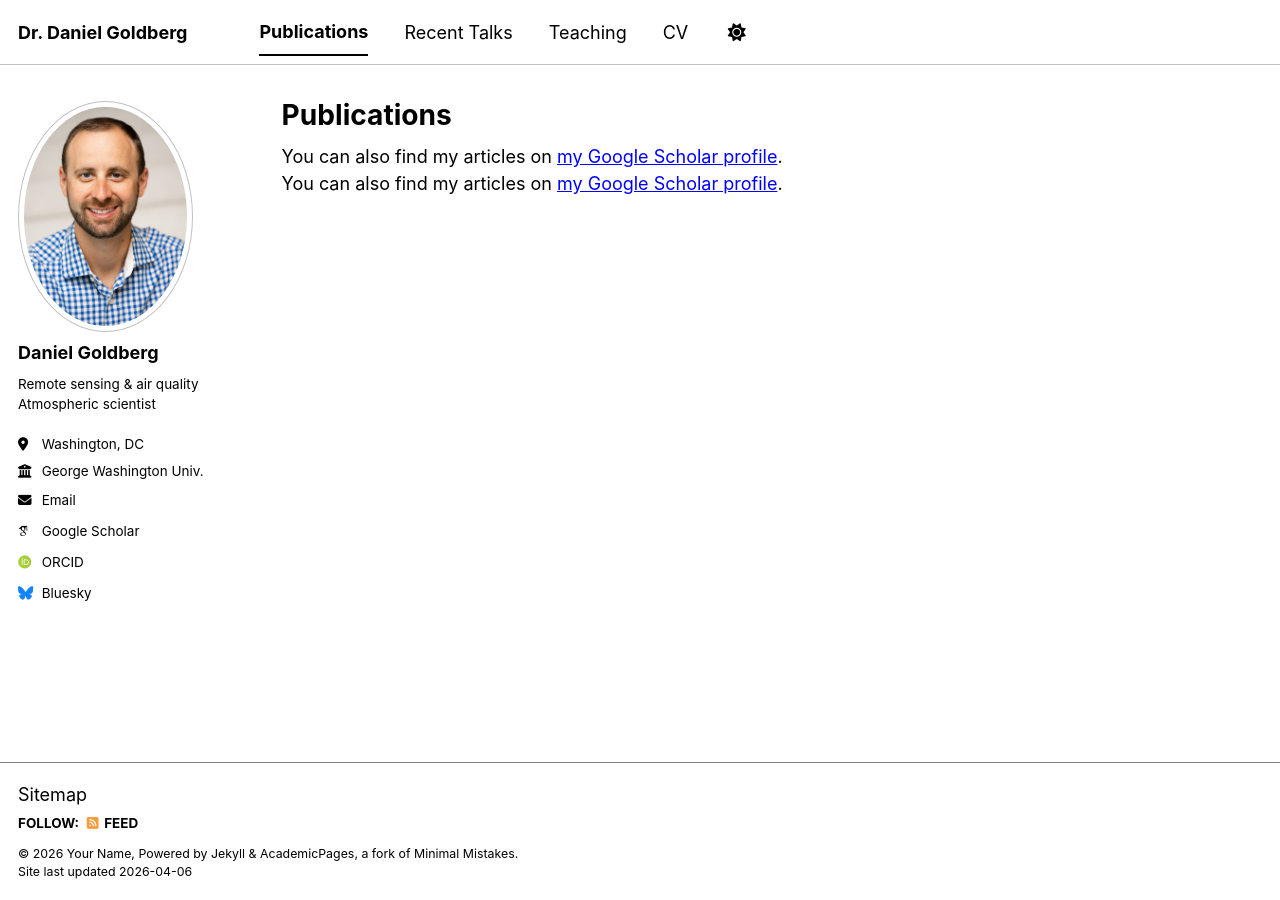
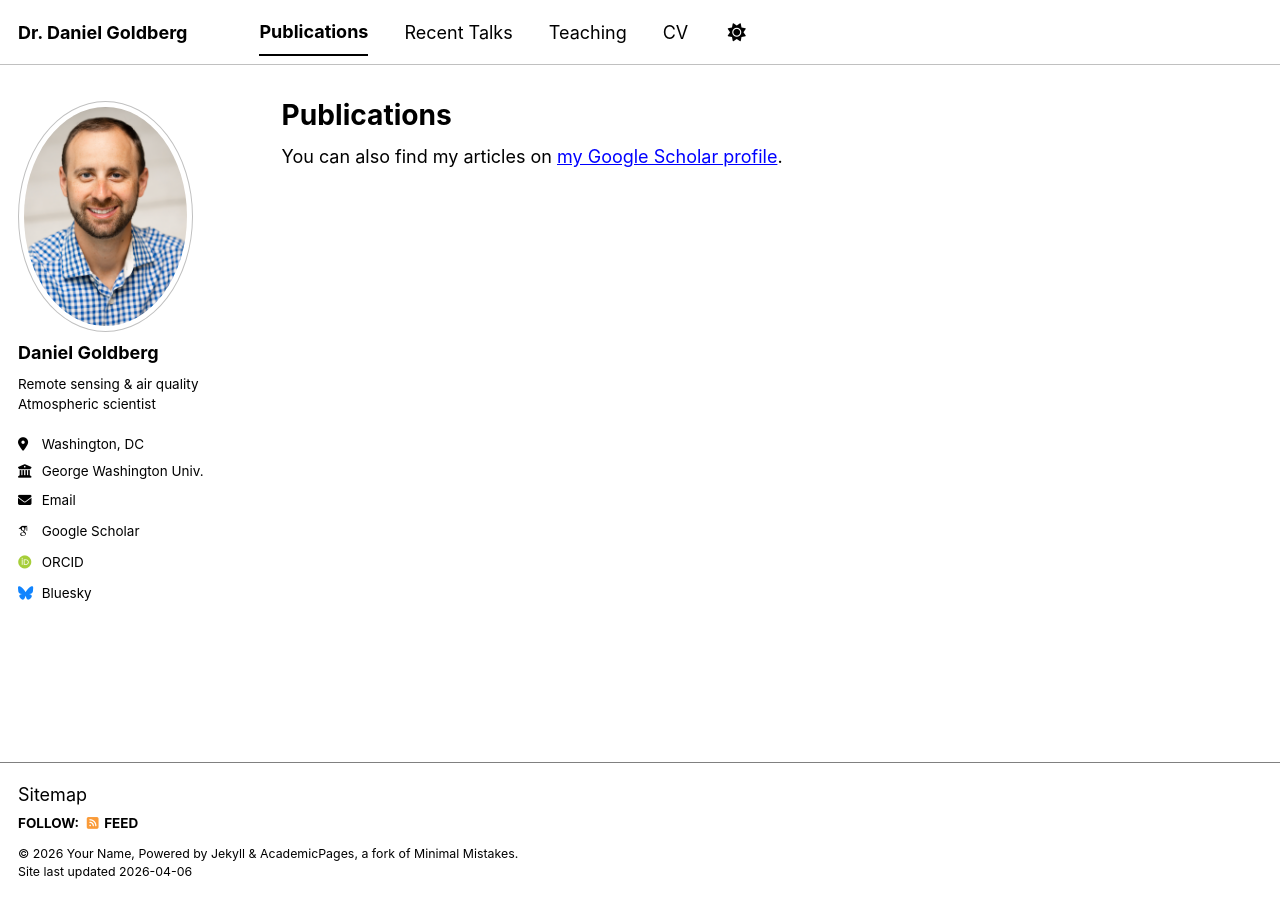
Before and after one commit to dgoldbergaq/dgoldbergaq.github.io, a Jekyll site: the page built from _pages/publications.html, in a window 1280 px wide. Built offline with Jekyll 4.4.1, drawn with Linux system fonts in a browser that asks for light colours; some web fonts are replaced; a script bundle is joined from its source files by our own code; library files that are not in the unit come from our copies.

Commit message:
Update publications.html

```diff
--- a/_pages/publications.html
+++ b/_pages/publications.html
@@ -7,9 +7,6 @@
 
 {% if site.author.googlescholar %}
   <div class="wordwrap">You can also find my articles on <a href="{{site.author.googlescholar}}">my Google Scholar profile</a>.</div>
-
-<div class="wordwrap">You can also find my articles on <a href="{{site.author.googlescholar}}">my Google Scholar profile</a>.</div>
-
 {% endif %}
 
 {% include base_path %}
```
